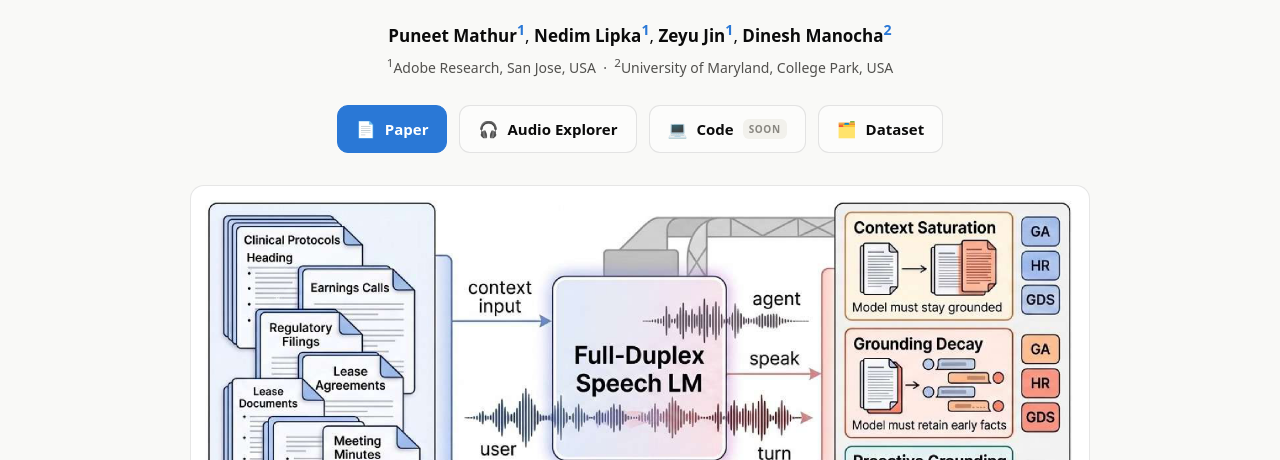
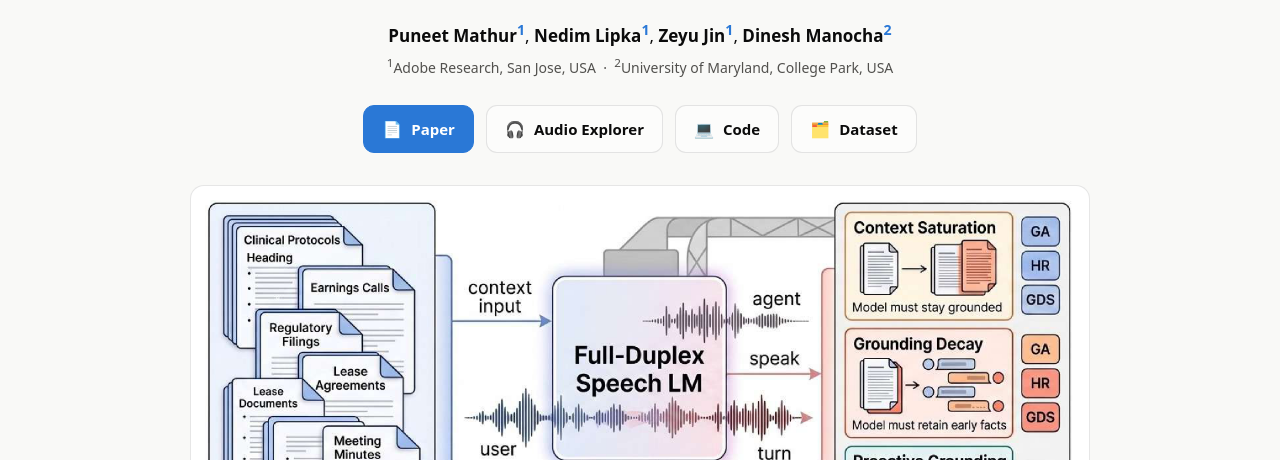
Before and after one commit to dsb-dg/dsb-dg.github.io, a plain HTML site: page index.html in a window 1280 px wide. Shown: the part 340-800 px from the top of the page. Drawn offline with Linux system fonts and the light colour scheme.

Commit message:
Update Code button to remove 'soon' label
Removed 'soon' label from the Code button link.

```diff
--- a/index.html
+++ b/index.html
@@ -44,7 +44,7 @@
     <div class="btn-row">
       <a class="btn primary" href="https://drive.google.com/file/d/1AXy6N1eUe5DbDj20cRdw9fHPKlyASnVm/view" target="_blank" rel="noopener"><span class="ico">📄</span> Paper</a>
       <a class="btn" href="explorer.html"><span class="ico">🎧</span> Audio Explorer</a>
-      <a class="btn" href="https://github.com/dsb-dg/dsb-dg"><span class="ico">💻</span> Code <span class="soon">soon</span></a>
+      <a class="btn" href="https://github.com/dsb-dg/dsb-dg"><span class="ico">💻</span> Code </a>
       <a class="btn" href="https://huggingface.co/datasets/puneetm/DSB-DG" target="_blank" rel="noopener"><span class="ico">🗂️</span> Dataset</a>
     </div>
 
```
